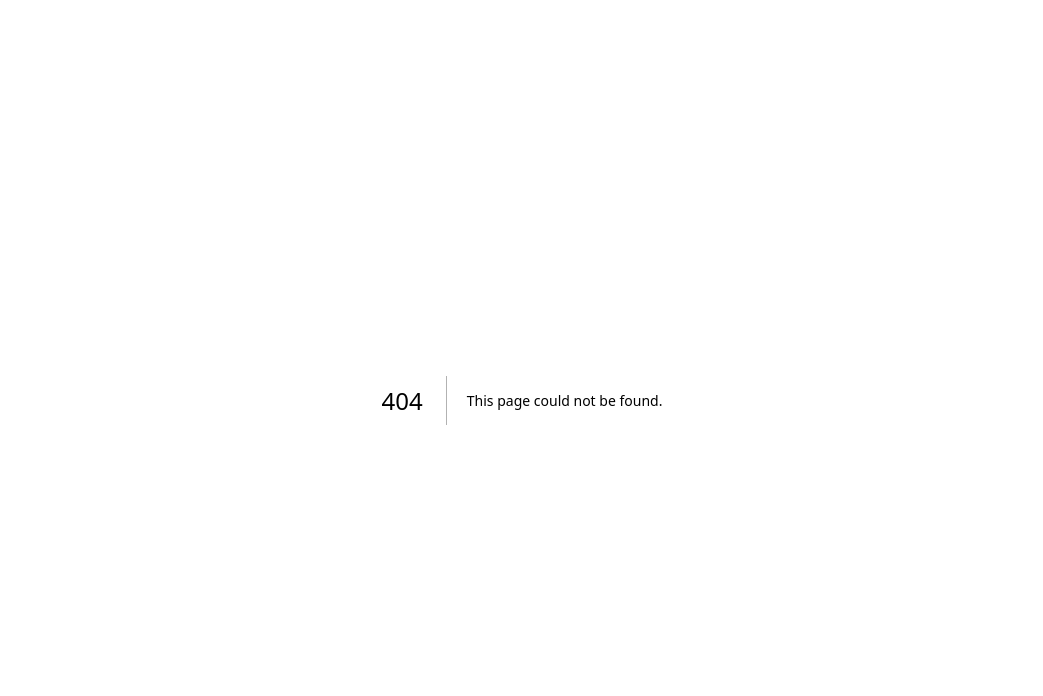
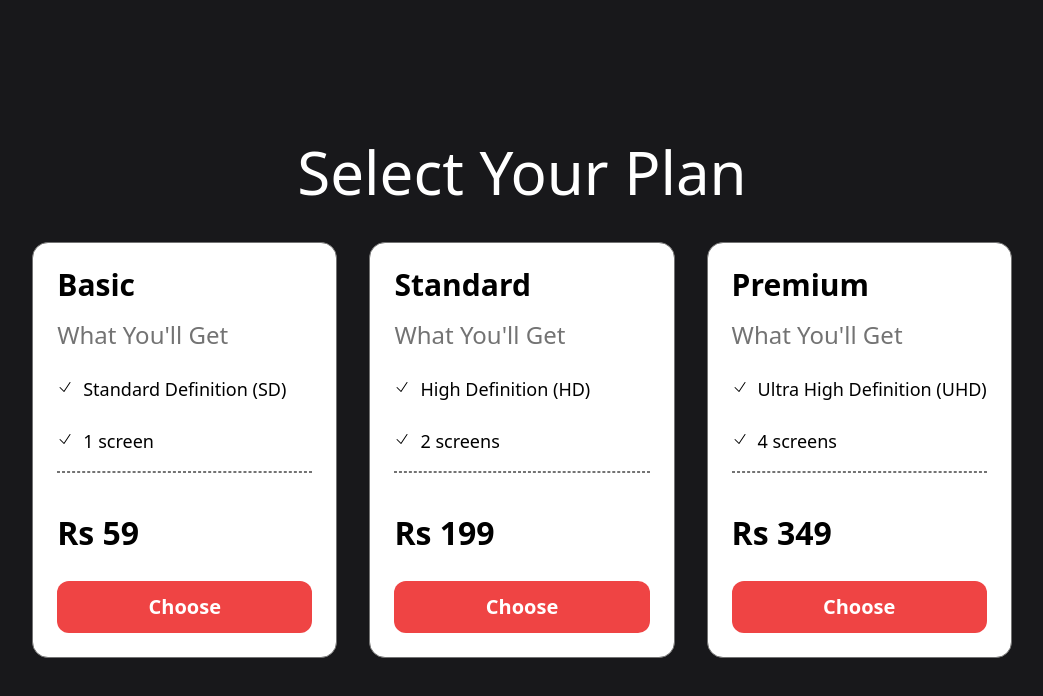
Before and after one commit to Patel-Open-Soft-2023-2024/website_frontend, a Next.js app: page /plans in a window 1280 px wide. Before the commit this address had no page. Shown: the top 696 px of the page, without its empty margins (118-1161 px from the left). Built offline with nearby package versions, Linux system fonts and the light colour scheme; no server answers; the database is empty; sample sign-in values are in the browser's storage.

Commit message:
video switch back to auto

```diff
--- a/components/StyledPlayer.tsx
+++ b/components/StyledPlayer.tsx
@@ -14,7 +14,6 @@ const StyledPlayer:React.FC<StyledPlayerProps>=({data})=>{
 
     const [levels, setLevels] = React.useState([]);
     const [currentLevel, setCurrentLevel] = React.useState<number>(NaN);
-    const [man, setMan] = React.useState(0);
 
     //@ts-ignore
     const onChangeBitrate = (event) => {
@@ -22,13 +21,16 @@ const StyledPlayer:React.FC<StyledPlayerProps>=({data})=>{
         const internalPlayer = playerRef.current?.getInternalPlayer('hls');
         if (internalPlayer) {
             // currentLevel expect to receive an index of the levels array
-            console.log("change bitrate", event.target.value);
-            internalPlayer.currentLevel = event.target.value;
+            const newBitRate=event.target.value;
+            // console.log({newBitRate},internalPlayer)
+            if(newBitRate>=0)
+                internalPlayer.currentLevel  = newBitRate;
+            else{
+                internalPlayer.levelController.manualLevelIndex = -1
+            }
             // do smooth quality transition with hls.js
             // internalPlayer.nextLevel = event.target.value;
-            console.log(internalPlayer);
-            setCurrentLevel(event.target.value);
-            setMan(1);
+            setCurrentLevel(newBitRate);
             // internalPlayer.currentLevel = event.target.value;
         }
     }
@@ -37,13 +39,10 @@ const StyledPlayer:React.FC<StyledPlayerProps>=({data})=>{
         // console.log({quality});
           //@ts-ignore
         const internalPlayer = playerRef.current?.getInternalPlayer('hls');
-        if (internalPlayer) {
-            // currentLevel expect to receive an index of the levels array
-            if (man)
-                setCurrentLevel(internalPlayer.nextLevel);
-            else
-                setCurrentLevel(internalPlayer.currentLevel);
-        }
+        const currentLevel=internalPlayer?.currentLevel;
+        // const currentLevel=internalPlayer?.currentLevel;
+        // console.log(internalPlayer,"current bitrate",{currentLevel});
+        currentLevel && setCurrentLevel(currentLevel);
         if(playerRef.current){
             const frac=playerRef.current.getCurrentTime()/playerRef.current.getDuration();
             setDuration(playerRef.current.getDuration());
@@ -55,11 +54,14 @@ const StyledPlayer:React.FC<StyledPlayerProps>=({data})=>{
         //@ts-ignore
         const internalPlayer = playerRef.current?.getInternalPlayer('hls');
         // console.log({internalPlayer});
-        console.log("ready")
+        // console.log("ready");
+        // console.log("current bitrate",internalPlayer?.levelController.manualLevelIndex);
         if (internalPlayer) {
             // currentLevel expect to receive an index of the levels array
             setLevels(internalPlayer.levels);
-            console.log({ L: internalPlayer.levels })
+            // internalPlayer.currentLevel = 0;
+            // setCurrentLevel(0);
+            // console.log({ internalPlayer })
         }
     }
 
@@ -78,17 +80,16 @@ const StyledPlayer:React.FC<StyledPlayerProps>=({data})=>{
     const [url, setUrl] = useState('');
 
     useEffect(() => {
-        console.log('loaded')
+        // console.log('loaded')
         setUrl(data?.videoUrl);
     }, []);
 
-    const isIdle = useIdle({timeToIdle: 2000})
+    const isIdle = useIdle({timeToIdle: 5000})
 
     const controlRef=useRef(null);
     const [showControls, setShowControls] = React.useState(false);
 
     useEffect(()=>{
-        console.log(isIdle);
         setShowControls(!isIdle);
     },[isIdle]);
 
@@ -114,6 +115,23 @@ const StyledPlayer:React.FC<StyledPlayerProps>=({data})=>{
             </div>
         </div>
     );
+    const QualityControlComponent=(
+        <>
+        Quality:
+        {/* <div >{currentLevel}</div> */}
+        <select className="bg-black" onChange={onChangeBitrate} value={currentLevel}>
+            <option value={-1}>auto</option>
+            {/* @ts-ignore */}
+            {levels.toSorted((a,b)=>a.bitrate-b.bitrate).map(
+                (level, id) =>
+                <option key={id} value={id}>
+                    {/* @ts-ignore */}
+                    {level.height+"p"}
+                </option>
+            )}
+        </select>
+        </>
+    )
 
     return (
         <div className="fixed inset-0 object-cover">
@@ -184,24 +202,14 @@ const StyledPlayer:React.FC<StyledPlayerProps>=({data})=>{
                         </button>
                         <h1 className="flex-1 font-bold text-2xl text-center">{data.title}</h1>
 
-                        Quality:
-                        <select className="bg-black" onChange={onChangeBitrate} defaultValue={currentLevel||"auto"}>
-                            <option disabled value="auto">auto</option>
-                            {levels.map(
-                                (level, id) =>
-                                <option key={id} value={id}>
-                                    {/* @ts-ignore */}
-                                    {level.bitrate}
-                                </option>
-                            )}
-                        </select>
+                        {QualityControlComponent}
 
                         Playback Rate:
                         <select className="bg-black"  onChange={(e)=>setPlaybackRate(Number(e.target.value))} defaultValue={playbackRate}>
                             {playbackRates.map(
                                 (rate, id) =>
                                 <option key={id} value={rate}>
-                                    {rate}
+                                    {rate}x
                                 </option>
                             )}
                         </select>
--- /dev/null
+++ b/pages/plans.tsx
@@ -0,0 +1,109 @@
+import { NextPageContext } from "next";
+import { getSession, useSession } from "next-auth/react";
+import { useRouter } from "next/router";
+import { useCallback } from "react";
+import {CheckIcon} from '@heroicons/react/24/solid'
+
+import useCurrentUser from "@/hooks/useCurrentUser";
+
+const images = [
+  '/images/default-blue.png',
+  '/images/default-red.png',
+  '/images/default-slate.png',
+  '/images/default-green.png'
+]
+
+interface UserCardProps {
+  name: string;
+}
+
+export async function getServerSideProps(context: NextPageContext) {
+  const session = await getSession(context);
+
+  if (!session) {
+    return {
+      redirect: {
+        destination: '/auth',
+        permanent: false,
+      }
+    }
+  }
+
+  return {
+    props: {}
+  }
+}
+
+const UserCard: React.FC<UserCardProps> = ({ name }) => {
+  const imgSrc = images[Math.floor(Math.random() * 4)];
+
+  return (
+    <div className="group flex-row w-44 mx-auto">
+        <div className="w-44 h-44 rounded-md flex items-center justify-center border-2 border-transparent group-hover:cursor-pointer group-hover:border-white overflow-hidden">
+          <img draggable={false} className="w-max h-max object-contain" src={imgSrc} alt="" />
+        </div>
+      <div className="mt-4 text-gray-400 text-2xl text-center group-hover:text-white">{name}</div>
+   </div>
+  );
+}
+
+const App = () => {
+  const router = useRouter();
+  const { data: currentUser } = useCurrentUser();
+  const onPlanSelected = useCallback(() => {
+    router.push('/payment');
+  }, [router]);
+
+  const plans =[
+    {name: "Basic", price: "Rs 59", benefits: ["Standard Definition (SD)","1 screen"]},
+    {name: "Standard", price: "Rs 199", benefits: ["High Definition (HD)","2 screens"]},
+    {name: "Premium", price: "Rs 349", benefits: ["Ultra High Definition (UHD)","4 screens"]},
+  ]
+
+  const PlansComponent=
+      <div className="mx-6 grid grid-cols-3 items-center justify-center gap-8 mt-10">
+        {plans.map((data, index) => (
+            <div  key={index} className="relative p-6 bg-white border border-neutral-500 group h-full rounded-2xl lg:hover:-translate-y-6 ease-in duration-300 hover:bg-black hover:text-white">
+              <div className="flex flex-row gap-5 items-center">
+                <span className="text-3xl font-bold">{data.name}</span>
+              </div>
+              <span className="flex mt-4 text-neutral-500 text-2xl">
+                What You&apos;ll Get
+              </span>
+              {data.benefits.map((data, index) => (
+                <div
+                  key={index}
+                  className="flex flex-row gap-2.5 items-start mt-6 text-left text-lg"
+                >
+                  <div className="pt-1 shrink-0">
+                    <CheckIcon className="w-4 h-4" />
+                  </div>
+                  <span>{data}</span>
+                </div>
+              ))}
+              <div className="border border-dashed border-neutral-500 tracking-widest my-4" />
+              <div className="h-36">
+                <div className="bottom-6 left-6 right-6 absolute">
+                  <div className="flex justify-start items-baseline">
+                    <span className="text-[32px] font-bold ">{data.price}</span>
+                  </div>
+                  <button className="w-full px-4 py-3 bg-red-500 text-white rounded-xl mt-6 font-semibold text-xl">
+                    Choose
+                  </button>
+                </div>
+              </div>
+            </div>
+        ))}
+      </div>
+
+  return (
+    <div className="flex items-center h-full justify-center">
+      <div className="flex flex-col">
+        <h1 className="text-3xl md:text-6xl text-white text-center">Select Your Plan</h1>
+            {PlansComponent}
+      </div>
+    </div>
+  );
+}
+
+export default App;
```
